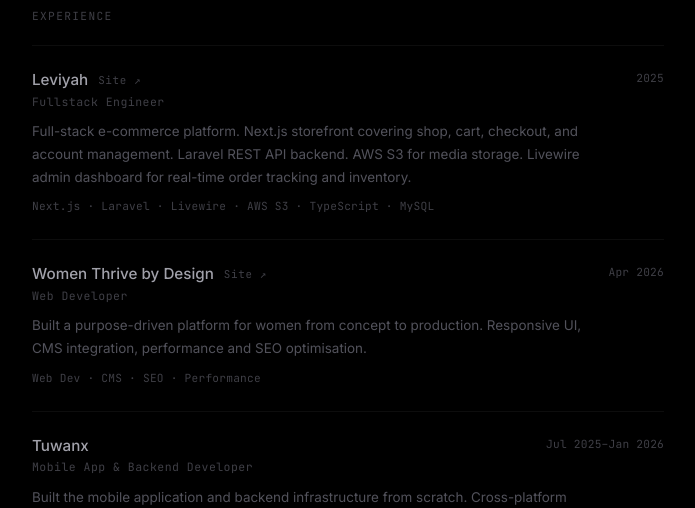
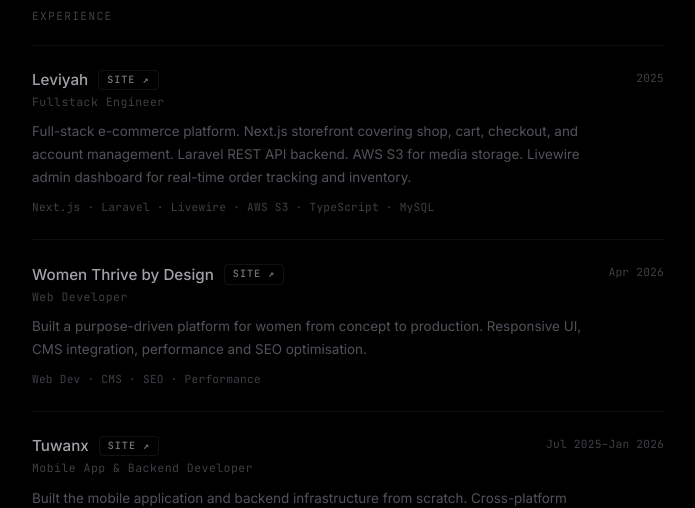
Before and after one commit to jerryisuwamakeri/portfolio-v1, a Nuxt app: page /work in a window 1280 px wide. Shown: the part 257-765 px from the top of the page, without its empty margins (292-987 px from the left). Built offline with nearby package versions, Linux system fonts and the light colour scheme.

Commit message:
Added a link and worked on dispaly for links

```diff
--- a/pages/index.vue
+++ b/pages/index.vue
@@ -250,15 +250,29 @@
 }
 
 .entry-link {
-  font-size: 0.68rem;
-  font-weight: 400;
-  color: var(--t5);
+  display: inline-block;
+  font-size: 0.63rem;
+  font-weight: 600;
+  color: var(--t3);
   text-decoration: none;
-  letter-spacing: 0.06em;
-  transition: color 150ms ease;
+  letter-spacing: 0.1em;
+  text-transform: uppercase;
+  line-height: 1;
+  padding: 4px 8px;
+  margin-left: 3px;
+  border: 1px solid var(--bd);
+  border-radius: 4px;
+  white-space: nowrap;
+  position: relative;
+  top: -1px;
+  transition: color 150ms ease, border-color 150ms ease, background-color 150ms ease;
 }
 
-.entry-link:hover { color: var(--hover); }
+.entry-link:hover {
+  color: var(--hover);
+  border-color: var(--t4);
+  background-color: var(--bd2);
+}
 
 .entry-meta {
   font-size: 0.7rem;
--- a/pages/work.vue
+++ b/pages/work.vue
@@ -42,7 +42,7 @@
         <div class="job">
           <div class="job-head">
             <div>
-              <h2 class="job-company">Tuwanx</h2>
+              <h2 class="job-company">Tuwanx <a href="https://tuwanx.com" target="_blank" rel="noreferrer" class="gh-link font-mono">Site ↗</a></h2>
               <p class="job-role font-mono">Mobile App &amp; Backend Developer</p>
             </div>
             <div class="job-right">
@@ -333,15 +333,26 @@
 }
 
 .gh-link {
-  font-size: 0.68rem;
-  color: var(--t5);
+  display: inline-block;
+  font-size: 0.63rem;
+  font-weight: 600;
+  color: var(--t3);
   text-decoration: none;
-  font-weight: 400;
-  letter-spacing: 0.06em;
-  transition: color 150ms ease;
+  letter-spacing: 0.1em;
+  text-transform: uppercase;
+  line-height: 1;
+  padding: 4px 8px;
+  border: 1px solid var(--bd);
+  border-radius: 4px;
+  white-space: nowrap;
+  transition: color 150ms ease, border-color 150ms ease, background-color 150ms ease;
 }
 
-.gh-link:hover { color: var(--hover); }
+.gh-link:hover {
+  color: var(--hover);
+  border-color: var(--t4);
+  background-color: var(--bd2);
+}
 
 @media (max-width: 500px) {
   .job-head { flex-direction: column; gap: 6px; }
```
